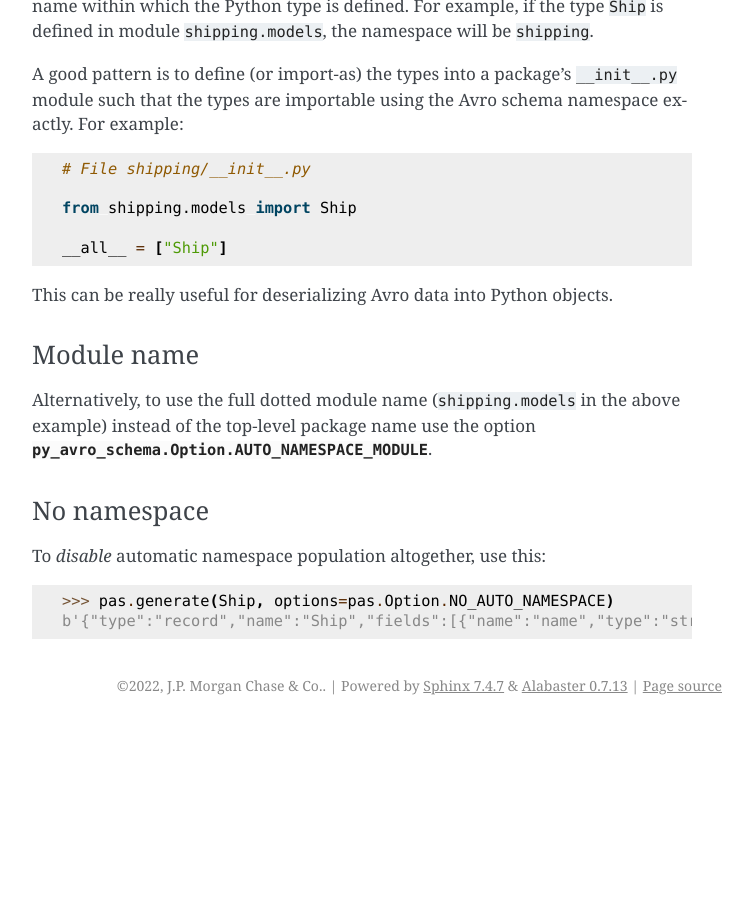
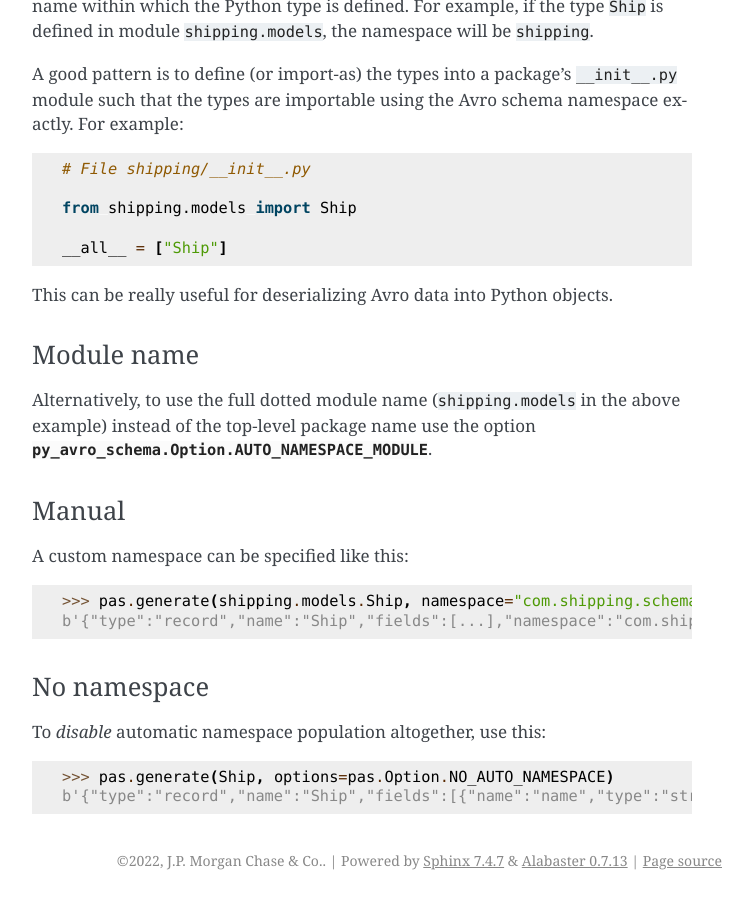
Before and after one commit to jpmorganchase/py-avro-schema, a Sphinx documentation site: the page built from docs/tutorial.rst, in a window 1280 px wide and 900 px high, scrolled down 1629 px. Shown: the whole window, without its empty margins (388-1141 px from the left). Built offline with Sphinx 7.4.7, drawn with Linux system fonts in a browser that asks for light colours; before the commit the page ends 2354 px from its top, so only the background shows below that.

Commit message:
Manual namespace

```diff
--- a/docs/tutorial.rst
+++ b/docs/tutorial.rst
@@ -102,6 +102,15 @@ Module name
 Alternatively, to use the full dotted module name (``shipping.models`` in the above example) instead of the top-level package name use the option :attr:`py_avro_schema.Option.AUTO_NAMESPACE_MODULE`.
 
 
+Manual
+~~~~~~
+
+A custom namespace can be specified like this:
+
+>>> pas.generate(shipping.models.Ship, namespace="com.shipping.schemas")
+b'{"type":"record","name":"Ship","fields":[...],"namespace":"com.shipping.schemas","doc":"A beautiful ship"}'
+
+
 No namespace
 ~~~~~~~~~~~~
 
```
